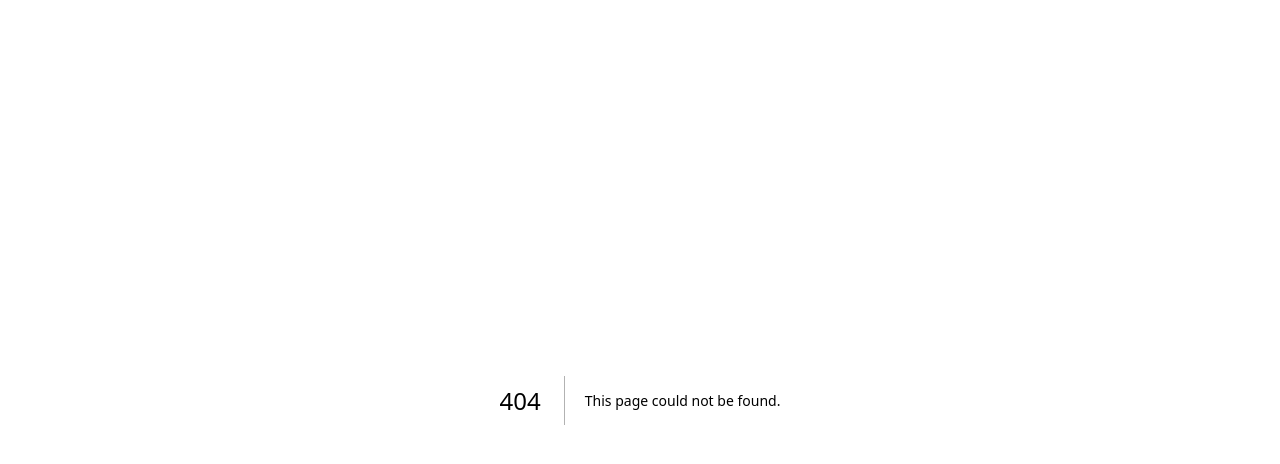
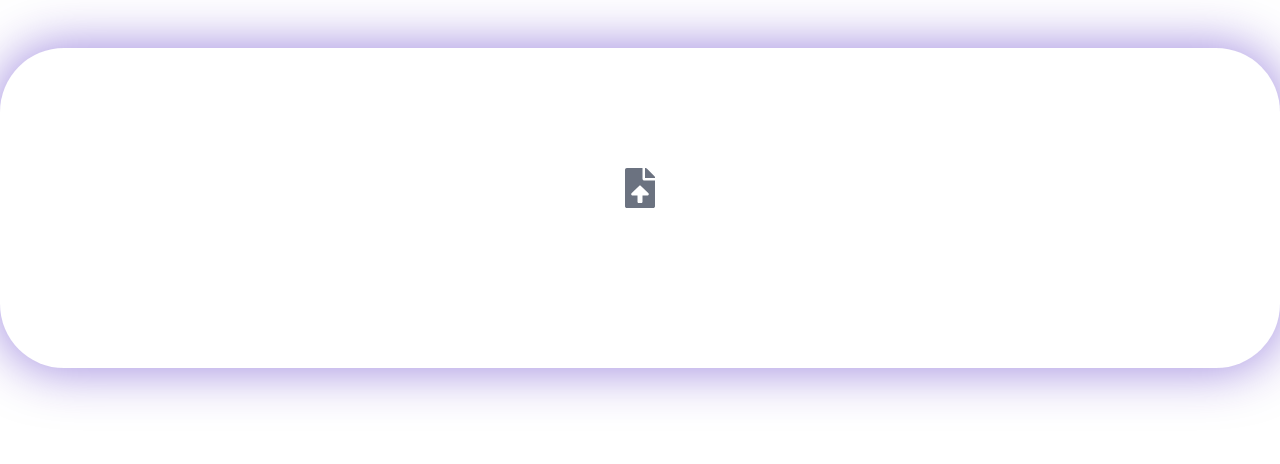
Before and after one commit to kashif-ghafoor/jetosvision, a Next.js app: page /components/drop in a window 1280 px wide. Before the commit this address had no page. Shown: the top 464 px of the page. Built offline with nearby package versions, Linux system fonts and the light colour scheme.

Commit message:
feat: drag and drop files component

```diff
--- /dev/null
+++ b/pages/components/drop.tsx
@@ -0,0 +1,42 @@
+import React from "react";
+import { FaFileUpload } from "react-icons/fa";
+// Drag and drop component
+
+interface DragAndDropProps {
+  dragging: boolean;
+  handleDragOver: (e: React.DragEvent<HTMLElement>) => void;
+  handleDragLeave: (e: React.DragEvent<HTMLElement>) => void;
+  handleDrop: (e: React.DragEvent<HTMLElement>) => void;
+  onFileChange: (e: React.ChangeEvent<HTMLInputElement>) => void;
+}
+
+export default function DragAndDrop(props: DragAndDropProps) {
+  const { dragging, handleDragLeave, handleDragOver, handleDrop, onFileChange } = props;
+  const boxShadow = dragging
+    ? "0px 0px 40px 12px rgba(70, 27, 194, 0.5)"
+    : "0px 0px 50px 3px rgba(70, 27, 194, 0.5)";
+  return (
+    <section
+      className="h-80 mt-12 border-0 flex flex-col items-center justify-center shadow-xl gap-4"
+      style={{
+        borderRadius: 64,
+        boxShadow: boxShadow,
+      }}
+      onDragOver={handleDragOver}
+      onDragLeave={handleDragLeave}
+      onDrop={handleDrop}
+    >
+      <FaFileUpload className="h-10 w-10 text-gray-500" />
+      <label htmlFor="file-upload" className="custom-file-upload text-white cursor-pointer">
+        Choose/Drop PDF files
+      </label>
+      <input
+        id="file-upload"
+        type="file"
+        multiple
+        onChange={onFileChange}
+        style={{ display: "none" }}
+      />
+    </section>
+  );
+}
```
